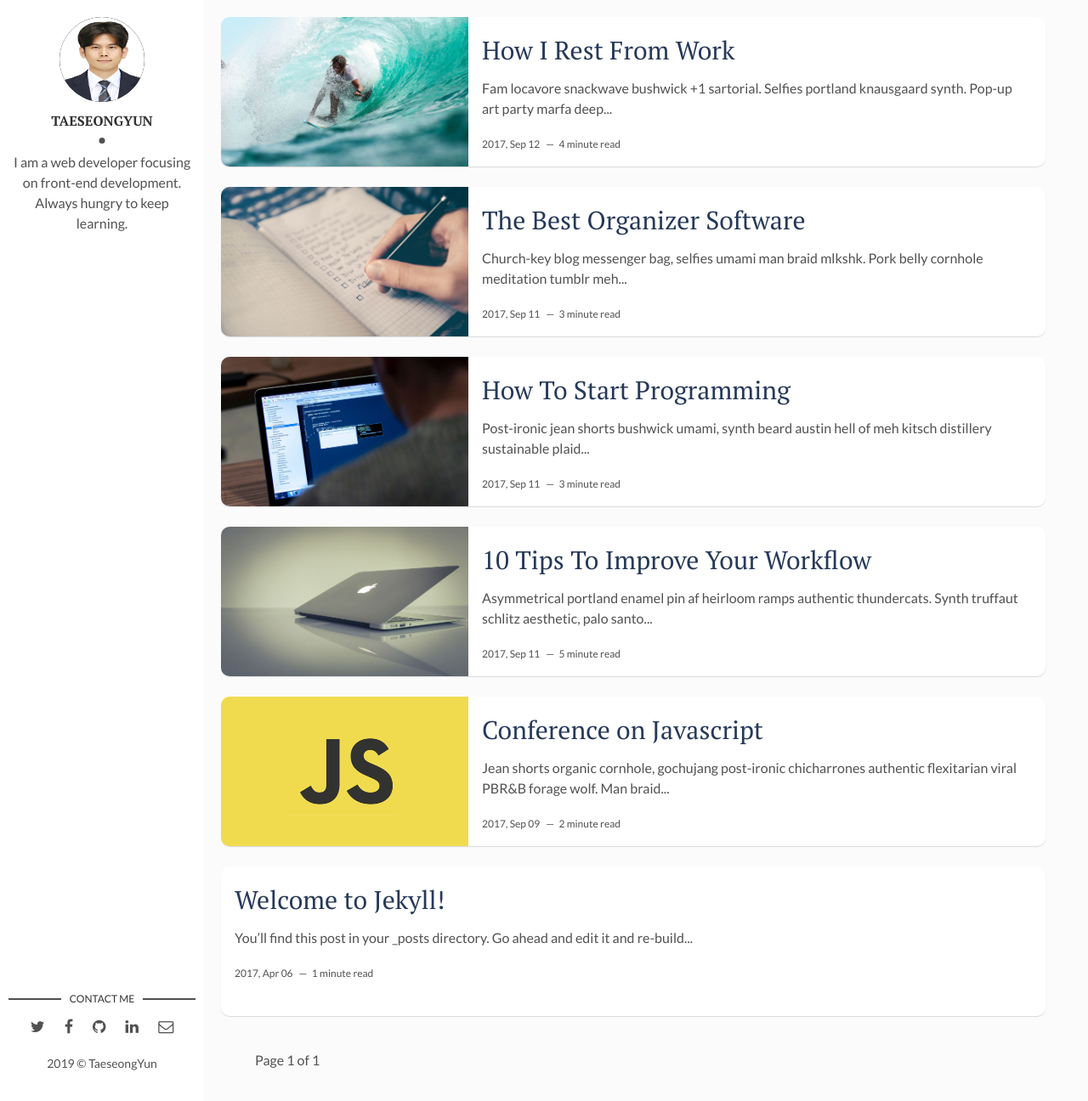
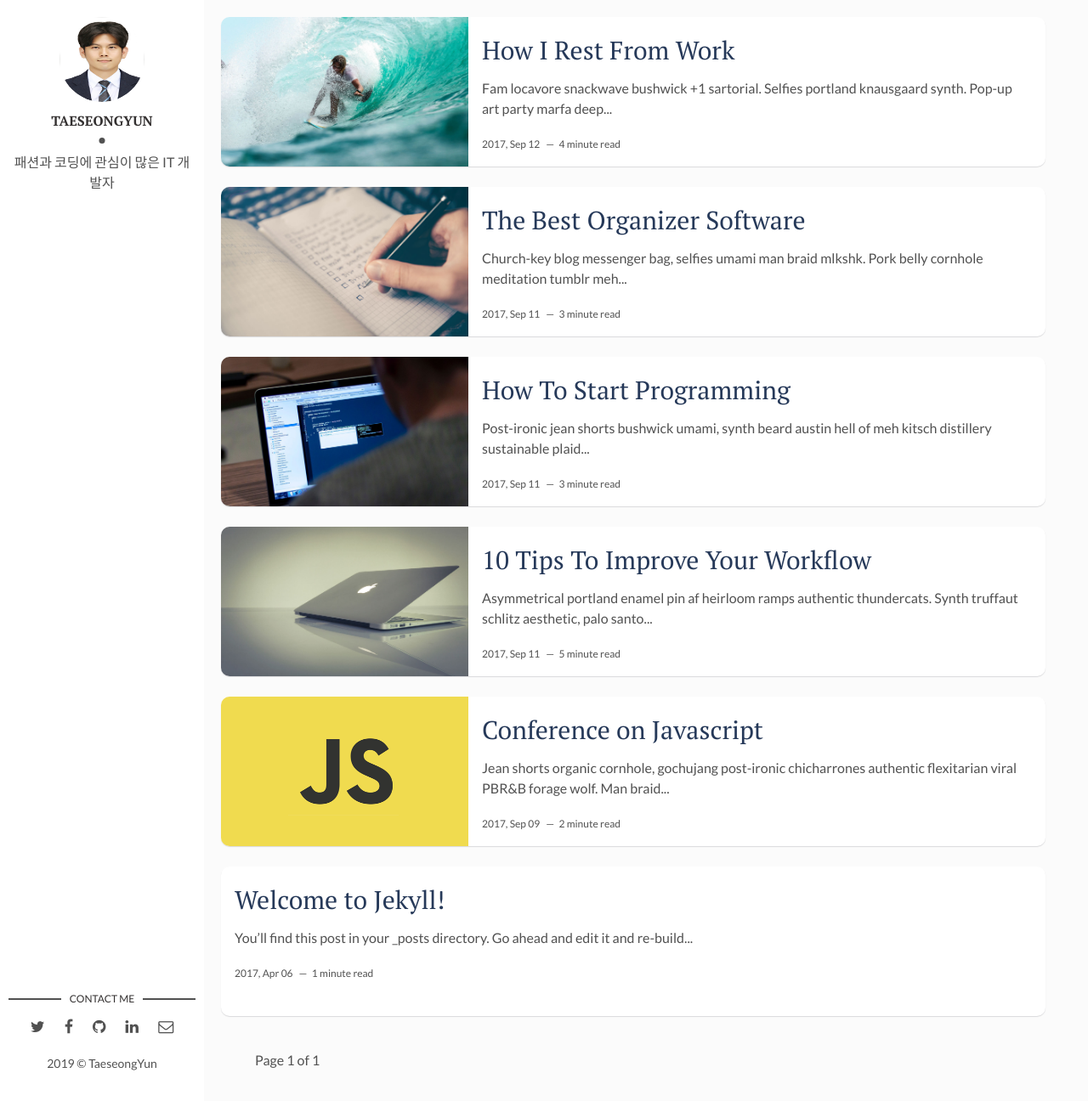
Before and after one commit to TaeseongYun/TaeseongYun.github.io, a Jekyll site: the page built from index.html, in a window 1280 px wide and 1296 px high. Shown: the whole window at 85% size. Built offline with Jekyll 4.4.1, drawn with Linux system fonts in a browser that asks for light colours; the list of posts is cut into pages by our own code.

Commit message:
fix: config.yml

```diff
--- a/_config.yml
+++ b/_config.yml
@@ -1,22 +1,22 @@
-title: Hello, world! I'm David Freeman
+title: Must IT 블로그
 description: > # this means to ignore newlines until "baseurl:"
   Write an awesome description for your new site here. You can edit this
   line in _config.yml. It will appear in your document head meta (for
   Google search results) and in your feed.xml site description.
 permalink: ":title/"
 baseurl: "/" # the subpath of your site, e.g. /blog
-url: "https://taeseongYun.github.io" # the base hostname & protocol for your site, e.g. http://example.com
+url: "https://TaeseongYun.github.io" # the base hostname & protocol for your site, e.g. http://example.com
 site-twitter: #if your site has a twitter account, enter it here
 
 # Author Settings
 author: TaeseongYun # add your name
 author-img: taeseong-yun.jpg # add your photo
-about-author: I am a web developer focusing on front-end development. Always hungry to keep learning. # add description
+about-author: 패션과 코딩에 관심이 많은 IT 개발자 # add description
 social-twitter: # add your Twitter handle
-social-facebook: # add your Facebook handle
-social-github: artemsheludko # add your Github handle
-social-linkedin: # add your Linkedin handle
-social-email: # add your Email address
+social-facebook: profile.php?id=100003052989677 # add your Facebook handle
+social-github: TaeseongYun # add your Github handle
+social-linkedin: taeseong-yoon-525976190/ # add your Linkedin handle
+social-email: yts0646@gmail.com # add your Email address
 
 # Disqus
 discus-identifier: mr-brown # add your discus identifier
--- a/assets/css/main.css
+++ b/assets/css/main.css
@@ -446,7 +446,7 @@ template {
 .highlighter-rouge {
   color: #ce887b;
   font-weight: 400;
-  border: 1px solid #607D8B;
+  border: 1px solid #607d8b;
   -webkit-border-radius: 3px;
   border-radius: 3px;
   padding: 0.1rem 0.5rem;
@@ -763,7 +763,9 @@ template {
   color: #999;
 }
 
-*, *::after, *::before {
+*,
+*::after,
+*::before {
   -webkit-box-sizing: border-box;
   box-sizing: border-box;
 }
@@ -773,7 +775,7 @@ html {
 }
 
 body {
-  font-family: 'Lato', sans-serif;
+  font-family: "Lato", sans-serif;
   color: #515151;
   background-color: #fbfbfb;
   margin: 0;
@@ -834,7 +836,8 @@ table {
   border-collapse: collapse;
 }
 
-table td, table.blueTable th {
+table td,
+table.blueTable th {
   border: 1px solid #aaa;
   padding: 3px 2px;
 }
@@ -849,10 +852,22 @@ table tr:nth-child(even) {
 
 table thead {
   background: #a9c4d1;
-  background: -webkit-gradient(linear, left top, left bottom, from(#bed3dc), color-stop(66%, #b1cad5), to(#A9C4D1));
-  background: -webkit-linear-gradient(top, #bed3dc 0%, #b1cad5 66%, #A9C4D1 100%);
-  background: -o-linear-gradient(top, #bed3dc 0%, #b1cad5 66%, #A9C4D1 100%);
-  background: linear-gradient(to bottom, #bed3dc 0%, #b1cad5 66%, #A9C4D1 100%);
+  background: -webkit-gradient(
+    linear,
+    left top,
+    left bottom,
+    from(#bed3dc),
+    color-stop(66%, #b1cad5),
+    to(#a9c4d1)
+  );
+  background: -webkit-linear-gradient(
+    top,
+    #bed3dc 0%,
+    #b1cad5 66%,
+    #a9c4d1 100%
+  );
+  background: -o-linear-gradient(top, #bed3dc 0%, #b1cad5 66%, #a9c4d1 100%);
+  background: linear-gradient(to bottom, #bed3dc 0%, #b1cad5 66%, #a9c4d1 100%);
   border-bottom: 1px solid #8c8c8c;
 }
 
@@ -872,10 +887,22 @@ table tfoot {
   font-weight: bold;
   color: #fff;
   background: #d0e4f5;
-  background: -webkit-gradient(linear, left top, left bottom, from(#dcebf7), color-stop(66%, #d4e6f6), to(#D0E4F5));
-  background: -webkit-linear-gradient(top, #dcebf7 0%, #d4e6f6 66%, #D0E4F5 100%);
-  background: -o-linear-gradient(top, #dcebf7 0%, #d4e6f6 66%, #D0E4F5 100%);
-  background: linear-gradient(to bottom, #dcebf7 0%, #d4e6f6 66%, #D0E4F5 100%);
+  background: -webkit-gradient(
+    linear,
+    left top,
+    left bottom,
+    from(#dcebf7),
+    color-stop(66%, #d4e6f6),
+    to(#d0e4f5)
+  );
+  background: -webkit-linear-gradient(
+    top,
+    #dcebf7 0%,
+    #d4e6f6 66%,
+    #d0e4f5 100%
+  );
+  background: -o-linear-gradient(top, #dcebf7 0%, #d4e6f6 66%, #d0e4f5 100%);
+  background: linear-gradient(to bottom, #dcebf7 0%, #d4e6f6 66%, #d0e4f5 100%);
   border-top: 2px solid #444;
 }
 
@@ -888,7 +915,8 @@ table tfoot td {
   position: relative;
 }
 
-.post, .article-page {
+.post,
+.article-page {
   background-color: #fff;
 }
 
@@ -902,7 +930,8 @@ table tfoot td {
   color: #ffffff;
 }
 
-.clearfix::before, .clearfix::after {
+.clearfix::before,
+.clearfix::after {
   content: "";
   display: table;
 }
@@ -948,7 +977,7 @@ table tfoot td {
   -webkit-border-radius: 100%;
   border-radius: 100%;
   overflow: hidden;
-  background-color: #333030;
+  background-color: #ffffff;
 }
 
 .about img {
@@ -969,7 +998,7 @@ table tfoot td {
 }
 
 .about .author-name {
-  font-family: 'PT Serif', serif;
+  font-family: "PT Serif", serif;
   margin: 0 0 10px;
   position: relative;
   padding-bottom: 15px;
@@ -1121,9 +1150,9 @@ footer .copyright {
   -webkit-border-radius: 10px;
   border-radius: 10px;
   overflow: hidden;
-  -webkit-transition: all .3s ease;
-  -o-transition: all .3s ease;
-  transition: all .3s ease;
+  -webkit-transition: all 0.3s ease;
+  -o-transition: all 0.3s ease;
+  transition: all 0.3s ease;
   -webkit-box-shadow: 0 1px 1px 0 rgba(31, 35, 46, 0.15);
   box-shadow: 0 1px 1px 0 rgba(31, 35, 46, 0.15);
 }
@@ -1162,7 +1191,7 @@ footer .copyright {
 }
 
 .post .post-content .post-title a {
-  font-family: 'PT Serif', serif;
+  font-family: "PT Serif", serif;
   text-decoration: none;
   color: #263959;
 }
@@ -1171,15 +1200,16 @@ footer .copyright {
   margin-top: 0;
 }
 
-a.older-posts, a.newer-posts {
+a.older-posts,
+a.newer-posts {
   font-size: 18px;
   display: inline-block;
   color: #515151;
-  -webkit-transition: -webkit-transform .2s;
-  transition: -webkit-transform .2s;
-  -o-transition: transform .2s;
-  transition: transform .2s;
-  transition: transform .2s, -webkit-transform .2s;
+  -webkit-transition: -webkit-transform 0.2s;
+  transition: -webkit-transform 0.2s;
+  -o-transition: transform 0.2s;
+  transition: transform 0.2s;
+  transition: transform 0.2s, -webkit-transform 0.2s;
 }
 
 a.older-posts:hover {
@@ -1279,9 +1309,9 @@ a.newer-posts:hover {
   margin-left: 5px;
   color: #263959;
   font-size: 12px;
-  -webkit-transition: background-color .3s;
-  -o-transition: background-color .3s;
-  transition: background-color .3s;
+  -webkit-transition: background-color 0.3s;
+  -o-transition: background-color 0.3s;
+  transition: background-color 0.3s;
 }
 
 .page-footer .page-share a:first-child {
@@ -1343,9 +1373,9 @@ a.newer-posts:hover {
   padding: 5px 10px;
   border: 1px solid #ecf0f1;
   background-color: #fafafa;
-  -webkit-transition: all .3s;
-  -o-transition: all .3s;
-  transition: all .3s;
+  -webkit-transition: all 0.3s;
+  -o-transition: all 0.3s;
+  transition: all 0.3s;
 }
 
 .tags li a:hover {
@@ -1359,7 +1389,7 @@ a.newer-posts:hover {
 
 .tag-list span a:hover {
   text-decoration: underline;
-  opacity: .8;
+  opacity: 0.8;
 }
 
 /* - - - - - - - - - - Media Styles - - - - - - - - - - */
@@ -1446,7 +1476,8 @@ a.newer-posts:hover {
     -ms-flex-align: stretch;
     align-items: stretch;
   }
-  .contact-title, .copyright {
+  .contact-title,
+  .copyright {
     display: none;
   }
 }
```
Also changed, not shown: assets/css/scss/parts/_home-page.scss (+10 -9 lines). Lines whose indentation alone changed are shown as unchanged.
